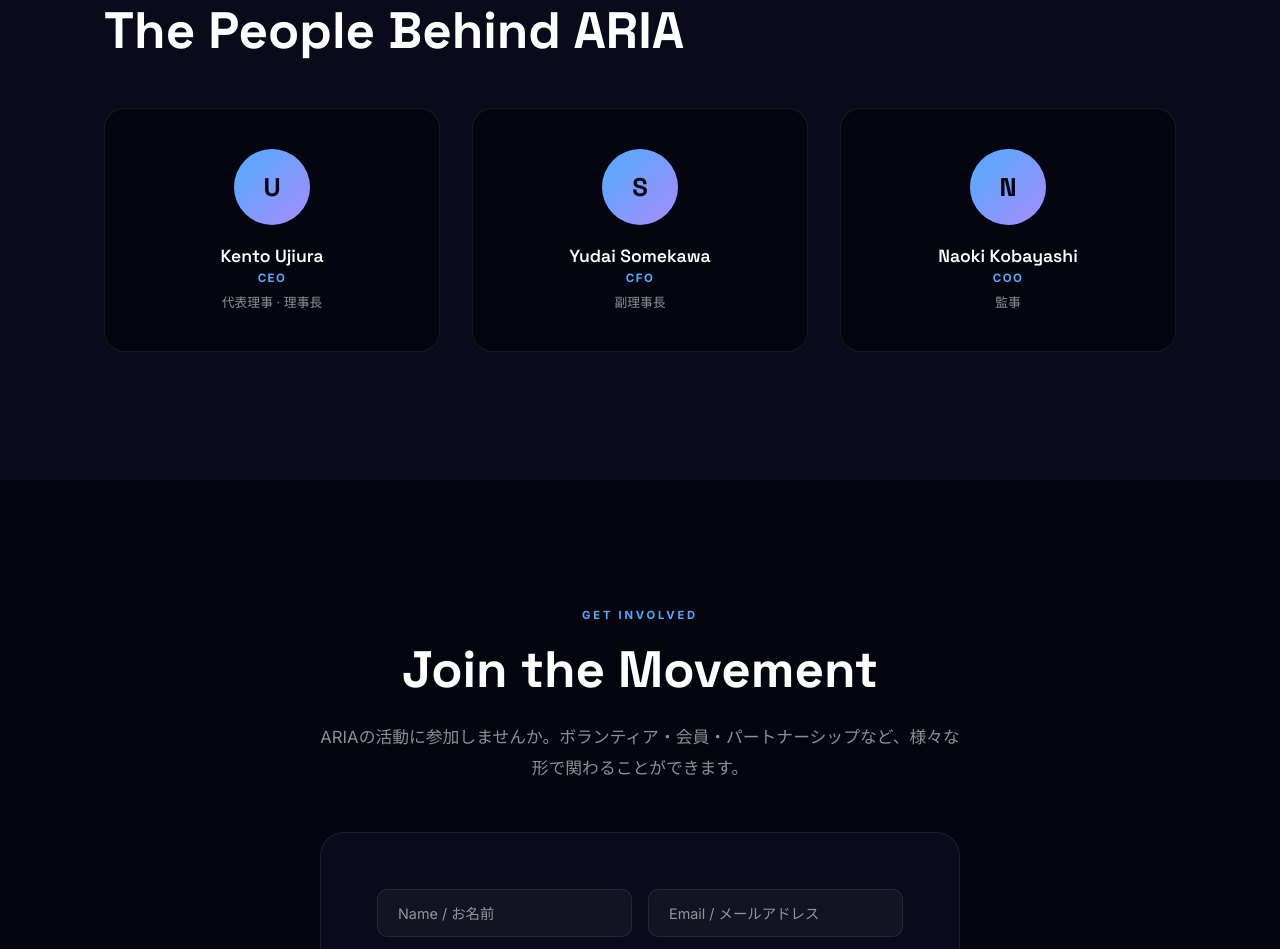
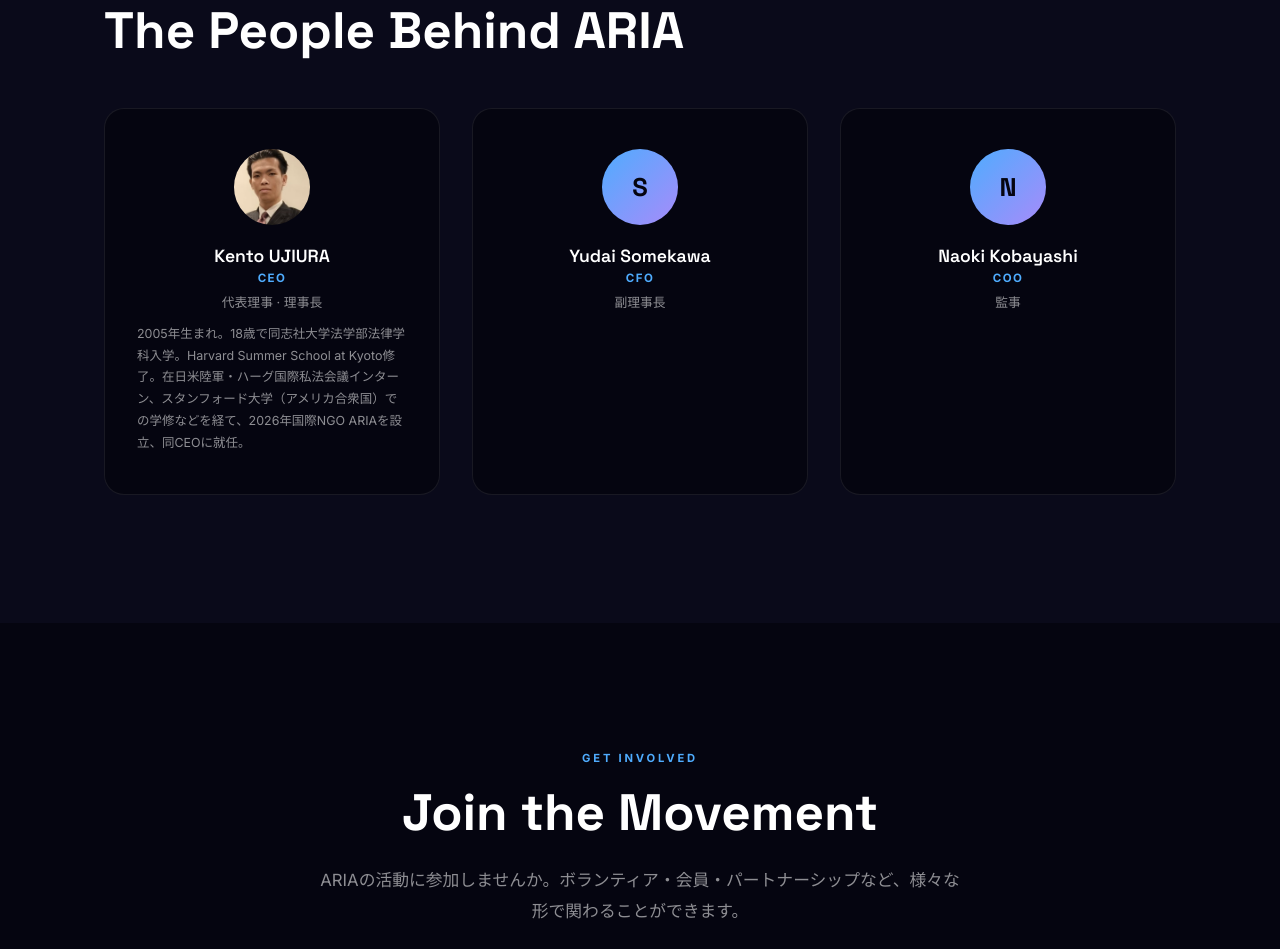
Before and after one commit to ngo-aqua/ngo-aqua.github.io, a plain HTML site: page index.html in a window 1280 px wide. Shown: the part 2850-3799 px from the top of the page. Drawn offline with Linux system fonts and the light colour scheme.

Commit message:
Add CEO photo and bio for Kento UJIURA

```diff
--- a/index.html
+++ b/index.html
@@ -177,7 +177,10 @@
       display: flex; align-items: center; justify-content: center;
       font-family: 'Space Grotesk', sans-serif; font-size: 1.6rem; font-weight: 700;
       color: #050510; margin: 0 auto 1.25rem;
+      overflow: hidden;
     }
+    .team-avatar img { width: 100%; height: 100%; object-fit: cover; }
+    .team-bio { font-size: 0.78rem; color: var(--muted); line-height: 1.75; margin-top: 0.75rem; text-align: left; }
     .team-name { font-family: 'Space Grotesk', sans-serif; font-size: 1.1rem; font-weight: 600; margin-bottom: 0.3rem; }
     .team-ngo { font-size: 0.72rem; font-weight: 700; letter-spacing: 0.12em; text-transform: uppercase; color: var(--accent); margin-bottom: 0.4rem; }
     .team-npo { font-size: 0.8rem; color: var(--muted); }
@@ -391,10 +394,11 @@
     </div>
     <div class="team-grid">
       <div class="team-card reveal" style="transition-delay:0.05s">
-        <div class="team-avatar">U</div>
-        <div class="team-name">Kento Ujiura</div>
+        <div class="team-avatar"><img src="kento-ujiura.jpg" alt="Kento UJIURA"></div>
+        <div class="team-name">Kento UJIURA</div>
         <div class="team-ngo">CEO</div>
         <div class="team-npo">代表理事 · 理事長</div>
+        <p class="team-bio">2005年生まれ。18歳で同志社大学法学部法律学科入学。Harvard Summer School at Kyoto修了。在日米陸軍・ハーグ国際私法会議インターン、スタンフォード大学（アメリカ合衆国）での学修などを経て、2026年国際NGO ARIAを設立、同CEOに就任。</p>
       </div>
       <div class="team-card reveal" style="transition-delay:0.1s">
         <div class="team-avatar">S</div>
```
Also changed, not shown: kento-ujiura.jpg (added).
